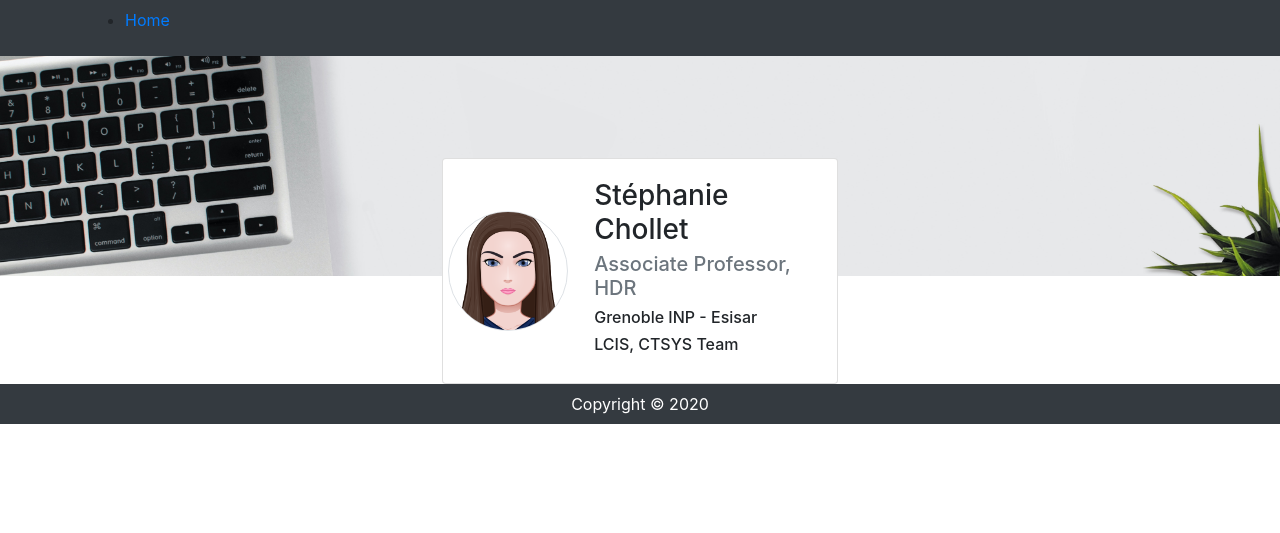
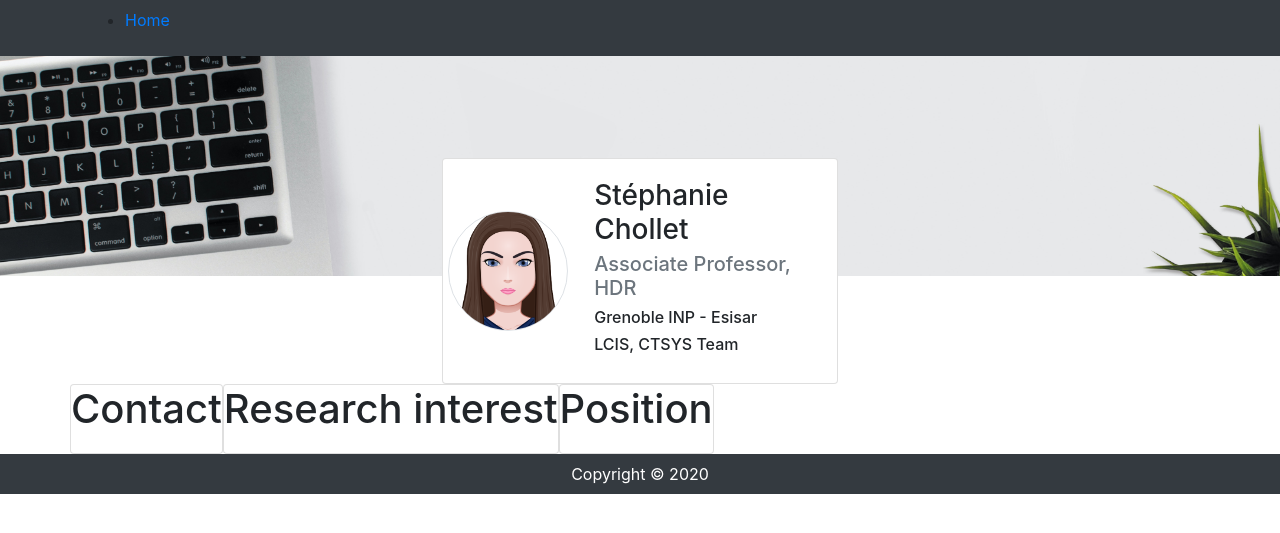
Before and after one commit to schollet/homepage, a Jekyll site: the page built from index.html, in a window 1280 px wide. Shown: the top 533 px of the page. Built offline with Jekyll 4.4.1, drawn with Linux system fonts in a browser that asks for light colours.

Commit message:
Update index.html

```diff
--- a/index.html
+++ b/index.html
@@ -26,3 +26,22 @@ layout: default
     </div>
   </div>
 </div>
+<div class="container">
+  <div class="row">
+    <div class="card">
+      <div class="card-title">
+        <h1>Contact</h1>
+      </div>
+    </div>
+    <div class="card">
+      <div class="card-title">
+        <h1>Research interest</h1>
+      </div>
+    </div>
+    <div class="card">
+      <div class="card-title">
+        <h1>Position</h1>
+      </div>
+    </div>
+  </div>
+</div>
```
Lines whose indentation alone changed are shown as unchanged.
